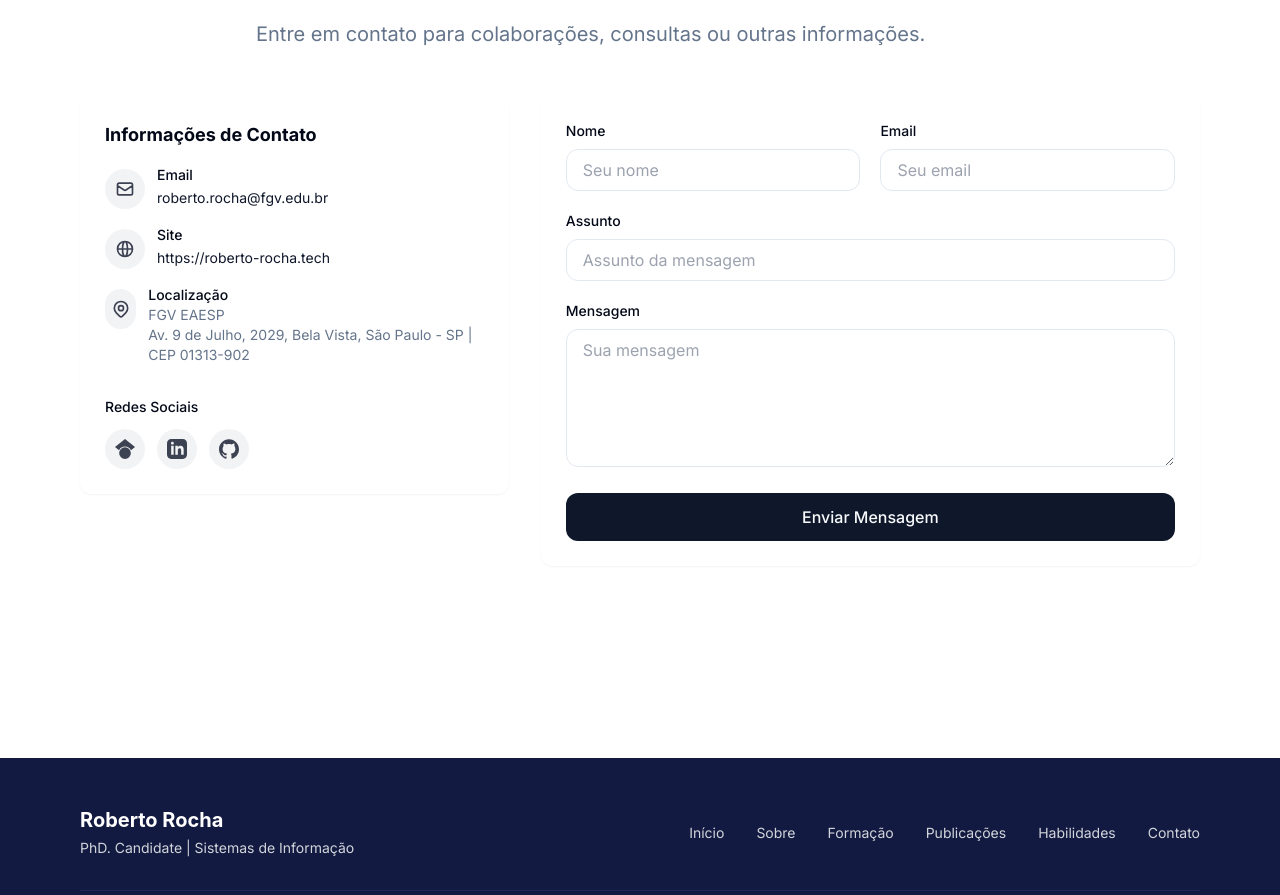
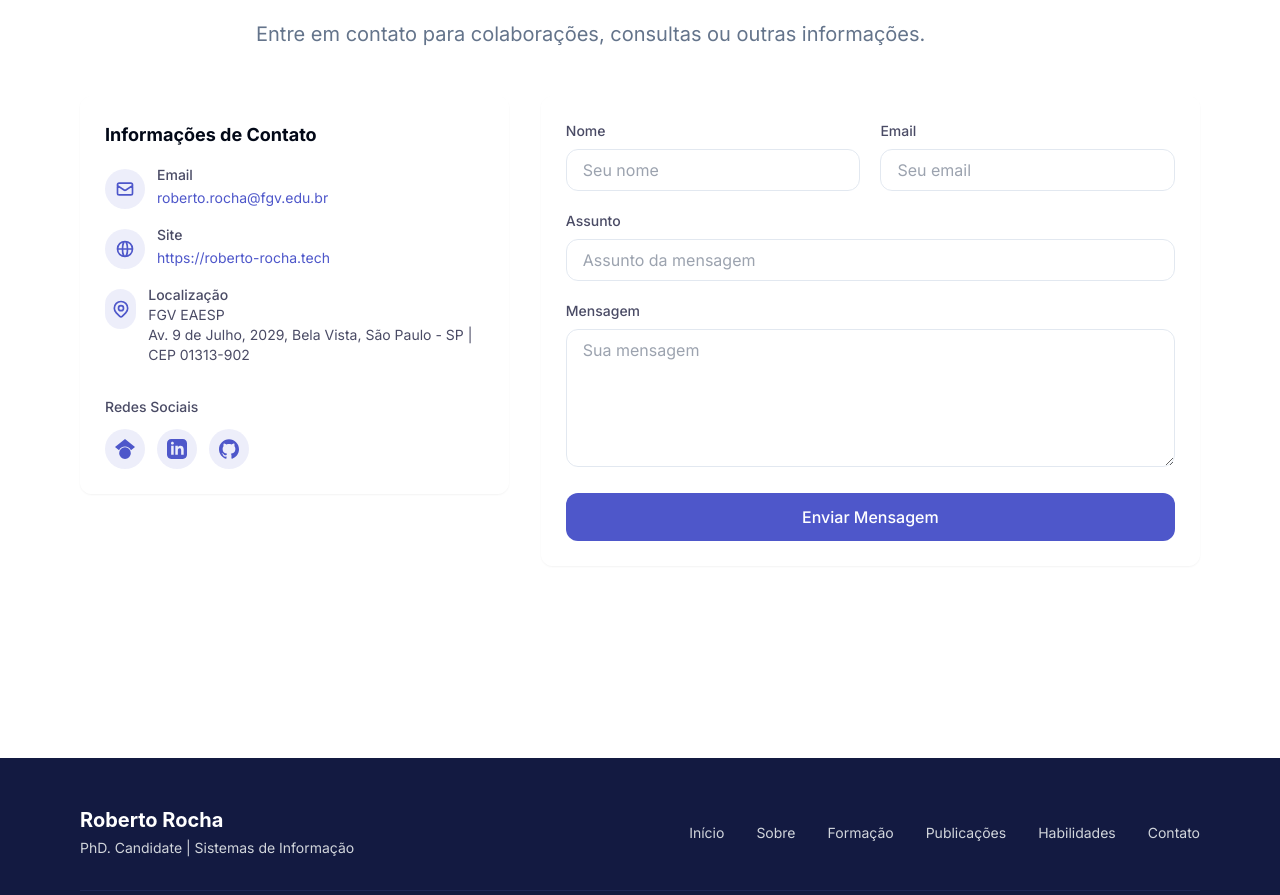
Before and after one commit to roberto-fgv/roberto-fgv.github.io, a React (Vite) app: page / in a window 1280 px wide. Shown: the part 6180-7075 px from the top of the page. Built offline with nearby package versions, Linux system fonts and the light colour scheme.

Commit message:
feat: Style contact icons
Update the contact icons to use the same color palette.

```diff
--- a/src/components/Contact.tsx
+++ b/src/components/Contact.tsx
@@ -56,58 +56,58 @@ const Contact = () => {
               <h3 className="text-lg font-bold mb-4">Informações de Contato</h3>
               <div className="space-y-4">
                 <div className="flex items-start">
-                  <div className="w-10 h-10 rounded-full bg-primary/5 flex items-center justify-center mr-3 mt-1">
-                    <svg className="w-5 h-5 text-primary/80" fill="none" stroke="currentColor" viewBox="0 0 24 24" xmlns="http://www.w3.org/2000/svg">
+                  <div className="w-10 h-10 rounded-full bg-[#4E57CA]/10 flex items-center justify-center mr-3 mt-1">
+                    <svg className="w-5 h-5 text-[#4E57CA]" fill="none" stroke="currentColor" viewBox="0 0 24 24" xmlns="http://www.w3.org/2000/svg">
                       <path strokeLinecap="round" strokeLinejoin="round" strokeWidth={2} d="M3 8l7.89 5.26a2 2 0 002.22 0L21 8M5 19h14a2 2 0 002-2V7a2 2 0 00-2-2H5a2 2 0 00-2 2v10a2 2 0 002 2z" />
                     </svg>
                   </div>
                   <div>
-                    <p className="text-sm font-medium">Email</p>
-                    <a href="mailto:roberto.rocha@fgv.edu.br" className="text-sm text-primary hover:underline">roberto.rocha@fgv.edu.br</a>
+                    <p className="text-sm font-medium text-[#4A4B65]">Email</p>
+                    <a href="mailto:roberto.rocha@fgv.edu.br" className="text-sm text-[#4E57CA] hover:text-[#6E74D2] transition-colors">roberto.rocha@fgv.edu.br</a>
                   </div>
                 </div>
 
                 <div className="flex items-start">
-                  <div className="w-10 h-10 rounded-full bg-primary/5 flex items-center justify-center mr-3 mt-1">
-                    <svg className="w-5 h-5 text-primary/80" fill="none" stroke="currentColor" viewBox="0 0 24 24" xmlns="http://www.w3.org/2000/svg">
+                  <div className="w-10 h-10 rounded-full bg-[#4E57CA]/10 flex items-center justify-center mr-3 mt-1">
+                    <svg className="w-5 h-5 text-[#4E57CA]" fill="none" stroke="currentColor" viewBox="0 0 24 24" xmlns="http://www.w3.org/2000/svg">
                       <path strokeLinecap="round" strokeLinejoin="round" strokeWidth={2} d="M21 12a9 9 0 01-9 9m9-9a9 9 0 00-9-9m9 9H3m9 9a9 9 0 01-9-9m9 9c1.657 0 3-4.03 3-9s-1.343-9-3-9m0 18c-1.657 0-3-4.03-3-9s1.343-9 3-9m-9 9a9 9 0 019-9" />
                     </svg>
                   </div>
                   <div>
-                    <p className="text-sm font-medium">Site</p>
-                    <a href="https://roberto-rocha.tech" target="_blank" rel="noopener noreferrer" className="text-sm text-primary hover:underline">https://roberto-rocha.tech</a>
+                    <p className="text-sm font-medium text-[#4A4B65]">Site</p>
+                    <a href="https://roberto-rocha.tech" target="_blank" rel="noopener noreferrer" className="text-sm text-[#4E57CA] hover:text-[#6E74D2] transition-colors">https://roberto-rocha.tech</a>
                   </div>
                 </div>
 
                 <div className="flex items-start">
-                  <div className="w-10 h-10 rounded-full bg-primary/5 flex items-center justify-center mr-3 mt-1">
-                    <svg className="w-5 h-5 text-primary/80" fill="none" stroke="currentColor" viewBox="0 0 24 24" xmlns="http://www.w3.org/2000/svg">
+                  <div className="w-10 h-10 rounded-full bg-[#4E57CA]/10 flex items-center justify-center mr-3 mt-1">
+                    <svg className="w-5 h-5 text-[#4E57CA]" fill="none" stroke="currentColor" viewBox="0 0 24 24" xmlns="http://www.w3.org/2000/svg">
                       <path strokeLinecap="round" strokeLinejoin="round" strokeWidth={2} d="M17.657 16.657L13.414 20.9a1.998 1.998 0 01-2.827 0l-4.244-4.243a8 8 0 1111.314 0z" />
                       <path strokeLinecap="round" strokeLinejoin="round" strokeWidth={2} d="M15 11a3 3 0 11-6 0 3 3 0 016 0z" />
                     </svg>
                   </div>
                   <div>
-                    <p className="text-sm font-medium">Localização</p>
-                    <p className="text-sm text-muted-foreground">FGV EAESP<br />Av. 9 de Julho, 2029, Bela Vista, São Paulo - SP | CEP 01313-902</p>
+                    <p className="text-sm font-medium text-[#4A4B65]">Localização</p>
+                    <p className="text-sm text-[#4A4B65]">FGV EAESP<br />Av. 9 de Julho, 2029, Bela Vista, São Paulo - SP | CEP 01313-902</p>
                   </div>
                 </div>
 
                 <div className="pt-4">
-                  <h4 className="text-sm font-medium mb-3">Redes Sociais</h4>
+                  <h4 className="text-sm font-medium text-[#4A4B65] mb-3">Redes Sociais</h4>
                   <div className="flex space-x-3">
                     {/* Academic social profiles */}
-                    <a href="https://scholar.google.com/citations?user=7aSnMkQAAAAJ&hl=en" className="w-10 h-10 rounded-full bg-primary/5 flex items-center justify-center transition-colors hover:bg-primary/10" aria-label="Google Scholar">
-                      <svg className="w-5 h-5 text-primary/80" fill="currentColor" viewBox="0 0 24 24" xmlns="http://www.w3.org/2000/svg">
+                    <a href="https://scholar.google.com/citations?user=7aSnMkQAAAAJ&hl=en" className="w-10 h-10 rounded-full bg-[#4E57CA]/10 flex items-center justify-center transition-colors hover:bg-[#4E57CA]/20" aria-label="Google Scholar">
+                      <svg className="w-5 h-5 text-[#4E57CA]" fill="currentColor" viewBox="0 0 24 24" xmlns="http://www.w3.org/2000/svg">
                         <path d="M12 24a7 7 0 1 1 0-14 7 7 0 0 1 0 14Zm0-24L0 9.5l4.838 3.94A8 8 0 0 1 12 9a8 8 0 0 1 7.162 4.44L24 9.5 12 0Z" />
                       </svg>
                     </a>
-                    <a href="https://www.linkedin.com/in/rsrocha/" className="w-10 h-10 rounded-full bg-primary/5 flex items-center justify-center transition-colors hover:bg-primary/10" aria-label="LinkedIn">
-                      <svg className="w-5 h-5 text-primary/80" fill="currentColor" viewBox="0 0 24 24" xmlns="http://www.w3.org/2000/svg">
+                    <a href="https://www.linkedin.com/in/rsrocha/" className="w-10 h-10 rounded-full bg-[#4E57CA]/10 flex items-center justify-center transition-colors hover:bg-[#4E57CA]/20" aria-label="LinkedIn">
+                      <svg className="w-5 h-5 text-[#4E57CA]" fill="currentColor" viewBox="0 0 24 24" xmlns="http://www.w3.org/2000/svg">
                         <path d="M19 0h-14c-2.761 0-5 2.239-5 5v14c0 2.761 2.239 5 5 5h14c2.762 0 5-2.239 5-5v-14c0-2.761-2.238-5-5-5zm-11 19h-3v-11h3v11zm-1.5-12.268c-.966 0-1.75-.79-1.75-1.764s.784-1.764 1.75-1.764 1.75.79 1.75 1.764-.783 1.764-1.75 1.764zm13.5 12.268h-3v-5.604c0-3.368-4-3.113-4 0v5.604h-3v-11h3v1.765c1.396-2.586 7-2.777 7 2.476v6.759z" />
                       </svg>
                     </a>
-                    <a href="https://github.com/roberto-fgv" className="w-10 h-10 rounded-full bg-primary/5 flex items-center justify-center transition-colors hover:bg-primary/10" aria-label="GitHub">
-                      <svg className="w-5 h-5 text-primary/80"
+                    <a href="https://github.com/roberto-fgv" className="w-10 h-10 rounded-full bg-[#4E57CA]/10 flex items-center justify-center transition-colors hover:bg-[#4E57CA]/20" aria-label="GitHub">
+                      <svg className="w-5 h-5 text-[#4E57CA]"
                         fill="currentColor"
                         viewBox="0 0 24 24"
                         xmlns="http://www.w3.org/2000/svg">
@@ -117,7 +117,6 @@ const Contact = () => {
                           d="M12 0.297C5.373 0.297 0 5.67 0 12.297c0 5.285 3.438 9.78 8.207 11.385 0.6 0.113 0.82-0.26 0.82-0.577 0-0.285-0.01-1.04-0.015-2.04-3.34 0.726-4.042-1.61-4.042-1.61-0.546-1.385-1.332-1.754-1.332-1.754-1.09-0.746 0.083-0.73 0.083-0.73 1.205 0.085 1.84 1.238 1.84 1.238 1.07 1.834 2.805 1.305 3.49 0.997 0.107-0.775 0.42-1.305 0.76-1.605-2.665-0.305-5.467-1.332-5.467-5.93 0-1.31 0.468-2.382 1.235-3.22-0.135-0.303-0.54-1.523 0.115-3.173 0 0 1.005-0.322 3.3 1.23 0.955-0.266 1.98-0.4 3-0.405 1.02 0.005 2.045 0.14 3 0.405 2.295-1.552 3.3-1.23 3.3-1.23 0.655 1.65 0.25 2.87 0.115 3.173 0.77 0.838 1.235 1.91 1.235 3.22 0 4.61-2.805 5.625-5.475 5.92 0.43 0.37 0.81 1.103 0.81 2.225 0 1.605-0.015 2.895-0.015 3.285 0 0.32 0.22 0.695 0.825 0.575C20.565 22.073 24 17.58 24 12.297c0-6.627-5.373-12-12-12z"
                         />
                       </svg>
-
                     </a>
                   </div>
                 </div>
@@ -147,53 +146,53 @@ const Contact = () => {
 
               <div className="grid grid-cols-1 md:grid-cols-2 gap-5">
                 <div>
-                  <label htmlFor="name" className="block text-sm font-medium mb-2">Nome</label>
+                  <label htmlFor="name" className="block text-sm font-medium text-[#4A4B65] mb-2">Nome</label>
                   <input
                     id="name"
                     name="name"
                     type="text"
                     value={formState.name}
                     onChange={handleChange}
-                    className="w-full px-4 py-2 border border-border rounded-lg bg-white/50 focus:outline-none focus:ring-2 focus:ring-primary/30 focus:border-primary/30"
+                    className="w-full px-4 py-2 border border-border rounded-lg bg-white/50 focus:outline-none focus:ring-2 focus:ring-[#4E57CA]/30 focus:border-[#4E57CA]/30"
                     placeholder="Seu nome"
                     required
                   />
                 </div>
                 <div>
-                  <label htmlFor="email" className="block text-sm font-medium mb-2">Email</label>
+                  <label htmlFor="email" className="block text-sm font-medium text-[#4A4B65] mb-2">Email</label>
                   <input
                     id="email"
                     name="email"
                     type="email"
                     value={formState.email}
                     onChange={handleChange}
-                    className="w-full px-4 py-2 border border-border rounded-lg bg-white/50 focus:outline-none focus:ring-2 focus:ring-primary/30 focus:border-primary/30"
+                    className="w-full px-4 py-2 border border-border rounded-lg bg-white/50 focus:outline-none focus:ring-2 focus:ring-[#4E57CA]/30 focus:border-[#4E57CA]/30"
                     placeholder="Seu email"
                     required
                   />
                 </div>
                 <div className="md:col-span-2">
-                  <label htmlFor="subject" className="block text-sm font-medium mb-2">Assunto</label>
+                  <label htmlFor="subject" className="block text-sm font-medium text-[#4A4B65] mb-2">Assunto</label>
                   <input
                     id="subject"
                     name="subject"
                     type="text"
                     value={formState.subject}
                     onChange={handleChange}
-                    className="w-full px-4 py-2 border border-border rounded-lg bg-white/50 focus:outline-none focus:ring-2 focus:ring-primary/30 focus:border-primary/30"
+                    className="w-full px-4 py-2 border border-border rounded-lg bg-white/50 focus:outline-none focus:ring-2 focus:ring-[#4E57CA]/30 focus:border-[#4E57CA]/30"
                     placeholder="Assunto da mensagem"
                     required
                   />
                 </div>
                 <div className="md:col-span-2">
-                  <label htmlFor="message" className="block text-sm font-medium mb-2">Mensagem</label>
+                  <label htmlFor="message" className="block text-sm font-medium text-[#4A4B65] mb-2">Mensagem</label>
                   <textarea
                     id="message"
                     name="message"
                     value={formState.message}
                     onChange={handleChange}
                     rows={5}
-                    className="w-full px-4 py-2 border border-border rounded-lg bg-white/50 focus:outline-none focus:ring-2 focus:ring-primary/30 focus:border-primary/30"
+                    className="w-full px-4 py-2 border border-border rounded-lg bg-white/50 focus:outline-none focus:ring-2 focus:ring-[#4E57CA]/30 focus:border-[#4E57CA]/30"
                     placeholder="Sua mensagem"
                     required
                   ></textarea>
@@ -203,8 +202,8 @@ const Contact = () => {
                     type="submit"
                     disabled={isSubmitting}
                     className={cn(
-                      "w-full py-3 px-4 bg-primary text-primary-foreground font-medium rounded-lg transition-all",
-                      isSubmitting ? "opacity-70 cursor-not-allowed" : "hover:bg-primary/90"
+                      "w-full py-3 px-4 bg-[#4E57CA] text-white font-medium rounded-lg transition-all",
+                      isSubmitting ? "opacity-70 cursor-not-allowed" : "hover:bg-[#4E57CA]/90"
                     )}
                   >
                     {isSubmitting ? 'Enviando...' : 'Enviar Mensagem'}
```
